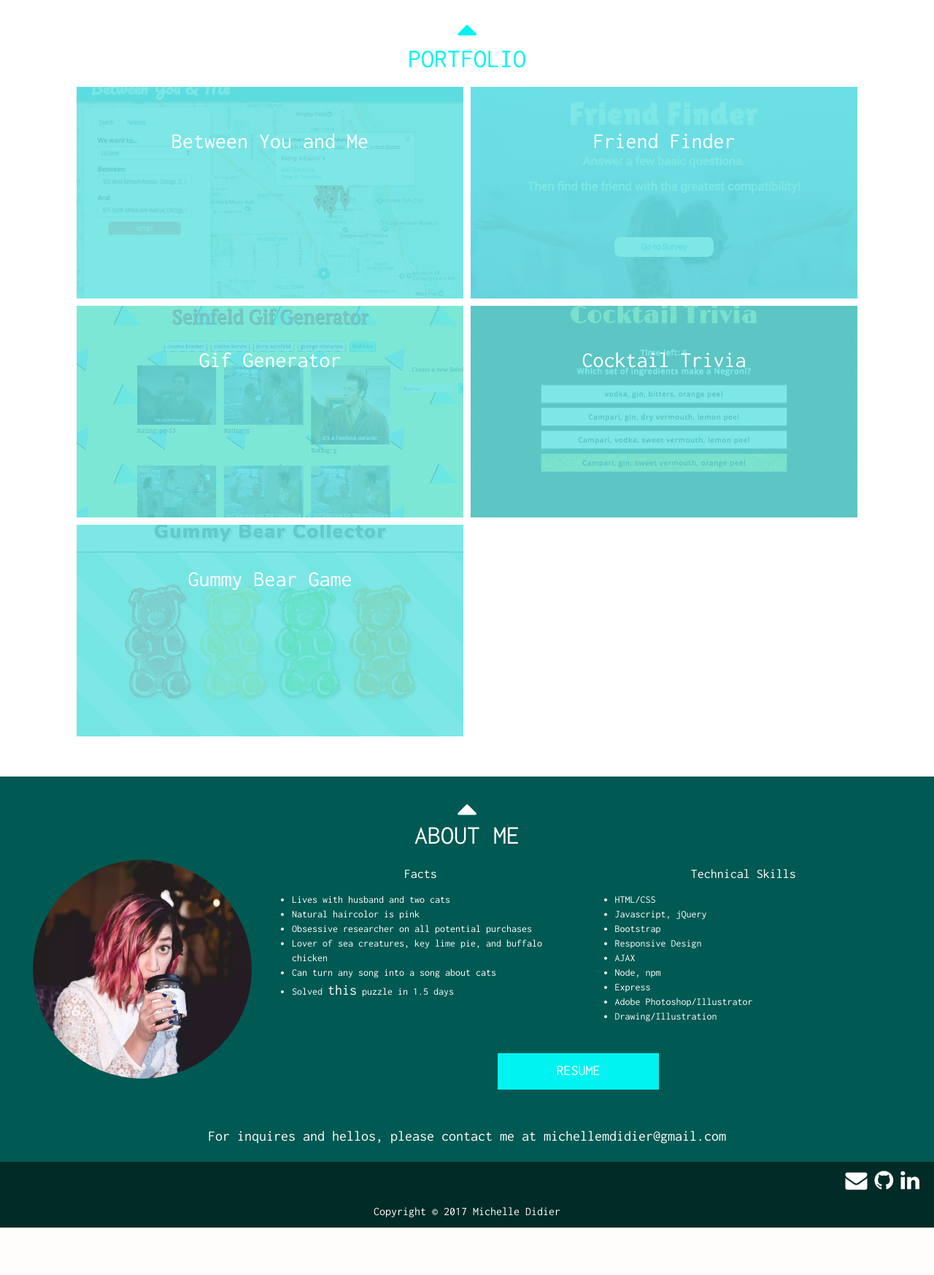
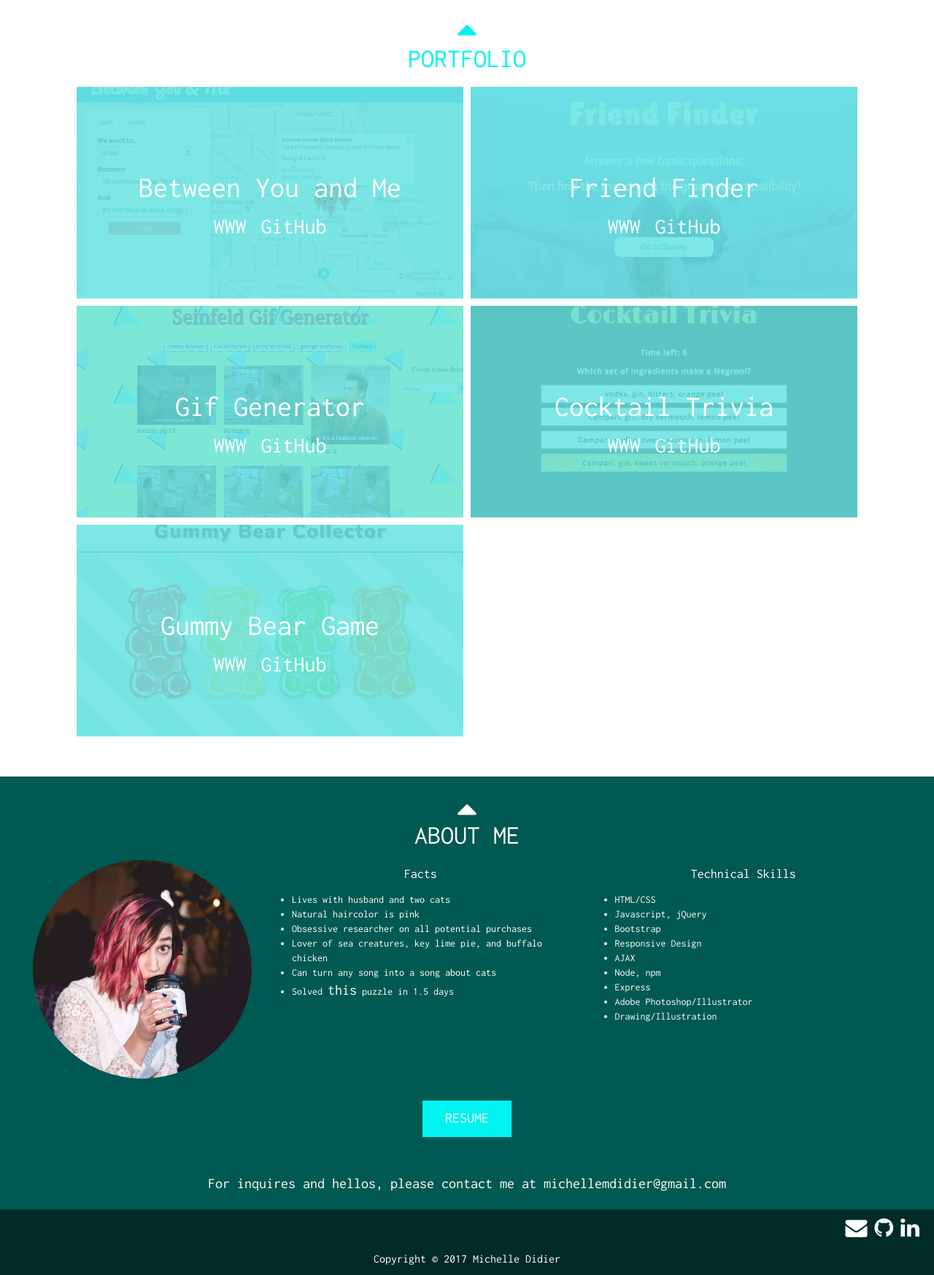
Before and after one commit to meeshyd/portfolio, a PHP site: page / in a window 1280 px wide. Shown: the part 804-2551 px from the top of the page at 73% size. Before the commit the page ends 2486 px from the top, so only its background shows below. Run offline with PHP 8.4, Linux system fonts and the light colour scheme; some libraries are stand-ins or nearby versions.

Commit message:
committing changes to style.css

```diff
--- a/assets/style.css
+++ b/assets/style.css
@@ -155,7 +155,7 @@ a .fa, a i {
 	padding: 0 100px 50px 100px;
 }
 
-#portfolio-page a{
+#portfolio-page i{
 	color: #00f3f0;
 }
 
@@ -204,16 +204,18 @@ a .fa, a i {
 	float: left;
 }
 
-h3 {
+h3, div .image-url {
 	position: relative;
-	top: 20%;
-	font-size: 30px;
+	top: 40%;
+	font-size: 40px;
 	width: 100%;
-	height: 100%;
 	margin: 0 auto;
 	z-index: 100;
 	color: #fff;
 	background-color: transparent;
+}
+.image-url {
+	color: #fff;
 }
 
 .overlay {
@@ -280,7 +282,7 @@ li {
 	text-align: center;
 	background-color: #00f3f0;
 	margin: 0 auto;
-	width: 25%;
+	width: 10%;
 	height: 50px;
 	margin-top: 30px;
 	color: #fff;
@@ -383,6 +385,10 @@ li {
 		font-size: 18px;
 		margin: 0 5px;
 	}
+
+	#resume {
+		width: 30%;
+	}
 }
 
 @media only screen and (max-width: 550px) {
--- a/index.html
+++ b/index.html
@@ -66,40 +66,50 @@
 				</div>
 			</div>
 			<div class="row section-content-div">
-				<div class="col-xs-12 col-sm-12 col-md-6">
-					<a href="https://between-you-and-me.herokuapp.com/" target="_blank">
+				<div class="col-xs-12 col-sm-6 col-md-6">
 					<div class="portfolio-img overlay teal" id="btwn">
 						<h3>Between You and Me</h3>
+						<div class="image-url">
+							<a href="https://between-you-and-me.herokuapp.com/" target="_blank">WWW</a>
+							<a href="https://github.com/meeshyd/between-you-and-me" target="_blank">GitHub</a>
 						</div>
-					</a>
 					</div>
-				<div class="col-xs-12 col-sm-12 col-md-6">
-					<a href="https://tranquil-retreat-50930.herokuapp.com/" target="_blank">
+				</div>
+				<div class="col-xs-12 col-sm-6 col-md-6">
 					<div class="portfolio-img overlay teal" id="friend">
 						<h3>Friend Finder</h3>
+						<div class="image-url">
+							<a href="https://tranquil-retreat-50930.herokuapp.com/" target="_blank">WWW</a>
+							<a href="https://github.com/meeshyd/FriendFinder" target="_blank">GitHub</a>
 						</div>
-					</a>
 					</div>
-				<div class="col-xs-12 col-sm-12 col-md-6">
-					<a href="https://gif-fun.herokuapp.com/" target="_blank">
+				</div>
+				<div class="col-xs-12 col-sm-6 col-md-6">
 					<div class="portfolio-img overlay teal" id="gif">
 						<h3>Gif Generator</h3>
+						<div class="image-url">
+							<a href="https://gif-fun.herokuapp.com/" target="_blank">WWW</a>
+							<a href="https://github.com/meeshyd/gif-generator" target="_blank">GitHub</a>
 						</div>
-					</a>
 					</div>
-				<div class="col-xs-12 col-sm-12 col-md-6">
-					<a href="https://cocktail-trivia.herokuapp.com/" target="_blank">
+				</div>
+				<div class="col-xs-12 col-sm-6 col-md-6">
 					<div class="portfolio-img overlay teal" id="trivia">
 						<h3>Cocktail Trivia</h3>
+						<div class="image-url">
+							<a href="https://cocktail-trivia.herokuapp.com/" target="_blank">WWW</a>
+							<a href="https://github.com/meeshyd/TriviaGame" target="_blank">GitHub</a>
 						</div>
-					</a>
 					</div>
-				<div class="col-xs-12 col-sm-12 col-md-6">
-					<a href="https://warm-fjord-47002.herokuapp.com/" target="_blank">
+				</div>
+				<div class="col-xs-12 col-sm-6 col-md-6">
 					<div class="portfolio-img overlay teal" id="gummy">
 						<h3>Gummy Bear Game</h3>
+						<div class="image-url">
+							<a href="https://warm-fjord-47002.herokuapp.com/" target="_blank">WWW</a>
+							<a href="https://github.com/meeshyd/gummy-bear-collector" target="_blank">GitHub</a>
 						</div>
-					</a>
+					</div>
 				</div>
 					<!-- <a href="#" target="_blank">
 						<div class="portfolio-img overlay teal" id="TBD"></div>
@@ -153,6 +163,15 @@
 								</ul>
 							</div>
 						</div>
+<!-- 						<div class="row">
+							<div class="col-md-12">
+								<a href="" target="_blank">
+									<div id="resume">RESUME</div>
+								</a>
+							</div>
+						</div>	 -->
+					</div>
+				</div>
 				<div class="row">
 					<div class="col-md-12">
 						<a href="" target="_blank">
@@ -160,9 +179,6 @@
 						</a>
 					</div>
 				</div>
-					</div>
-				</div>
-
 				<div class="row">
 					<div class="col-md-12" id="email">
 						For inquires and hellos, please contact me at <a href="mailto:michellemdidier@gmail.com" class="underline">michellemdidier@gmail.com</a>
```
Lines whose indentation alone changed are shown as unchanged.
